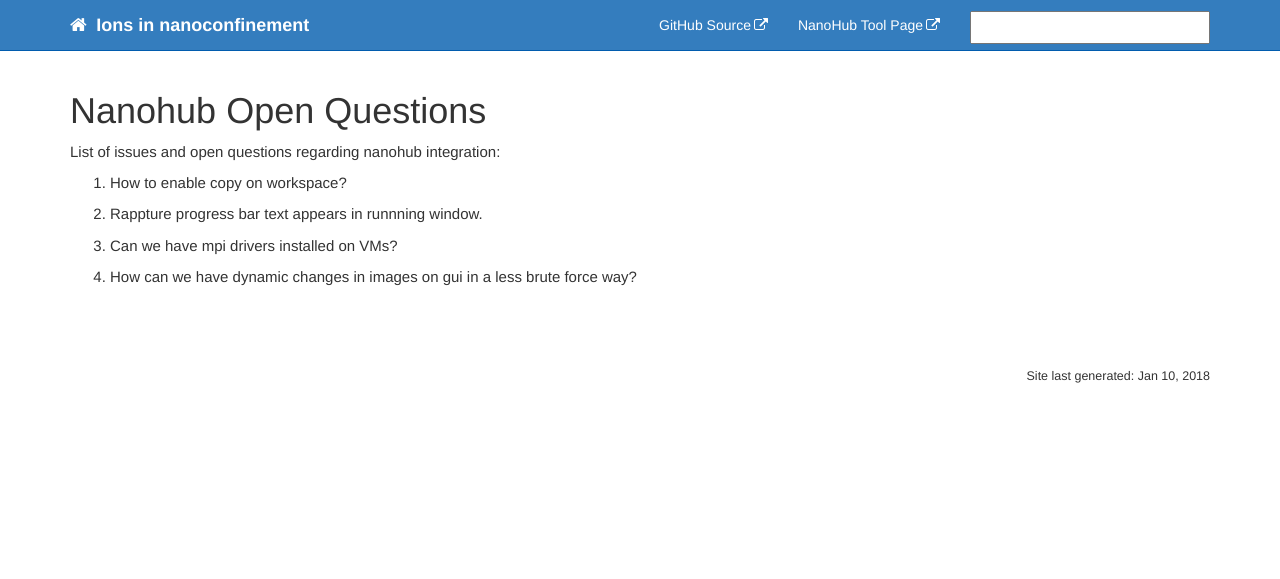
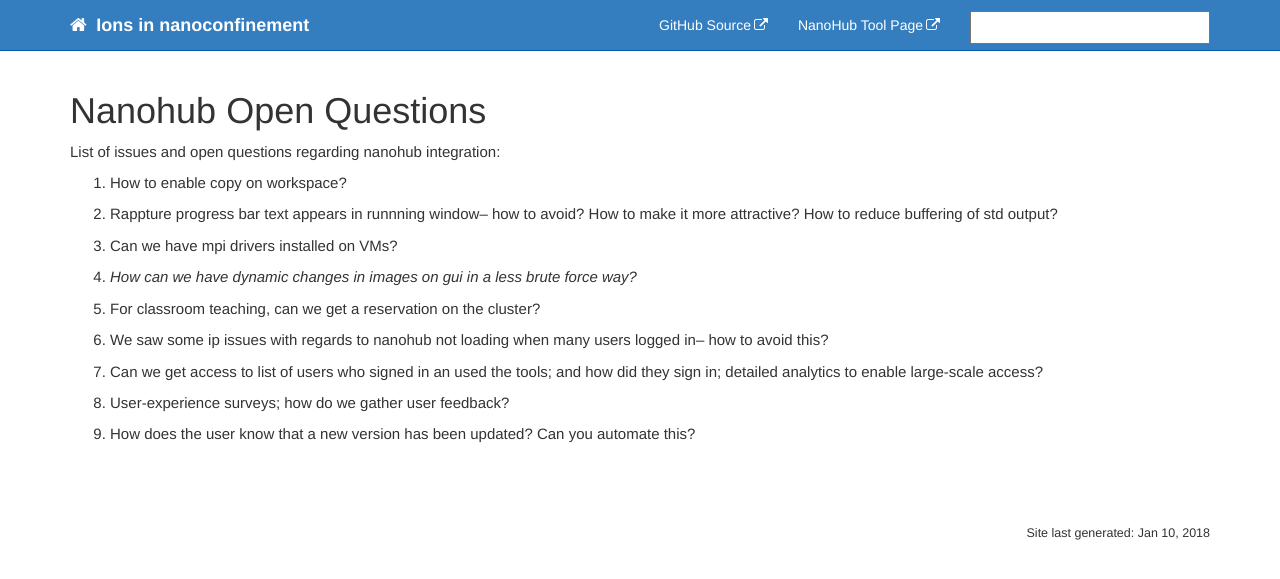
Before and after one commit to softmaterialslab/nanoconfinement-md, a Jekyll site: the page built from docs/openquestions.md, in a window 1280 px wide. Shown: the top 579 px of the page. Built offline with Jekyll 4.4.1, drawn with Linux system fonts in a browser that asks for light colours; nearby versions of some CDN libraries; our own code applies the rules of GitHub Pages for plain Markdown files; comment, search, counter and statistics services are not loaded.

Commit message:
Update openquestions.md

```diff
--- a/docs/openquestions.md
+++ b/docs/openquestions.md
@@ -9,6 +9,11 @@ permalink: openquestions.html
 List of issues and open questions regarding nanohub integration:
 
 1. How to enable copy on workspace?
-2. Rappture progress bar text appears in runnning window.
+2. Rappture progress bar text appears in runnning window-- how to avoid? How to make it more attractive? How to reduce buffering of std output?
 3. Can we have mpi drivers installed on VMs?
-4. How can we have dynamic changes in images on gui in a less brute force way?
+4. *How can we have dynamic changes in images on gui in a less brute force way?*
+5. For classroom teaching, can we get a reservation on the cluster?
+6. We saw some ip issues with regards to nanohub not loading when many users logged in-- how to avoid this?
+7. Can we get access to list of users who signed in an used the tools; and how did they sign in; detailed analytics to enable large-scale access?
+8. User-experience surveys; how do we gather user feedback?
+9. How does the user know that a new version has been updated? Can you automate this?
```
